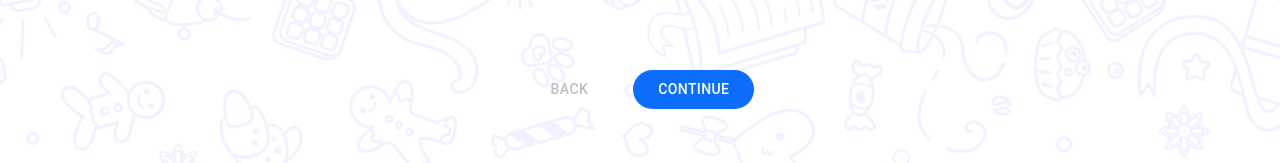
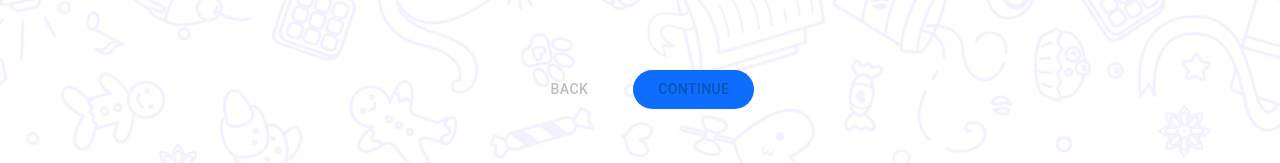
Before and after one commit to OshithRoshantha/Vibez-client, a React (Vite) app: page /Signup in a window 1280 px wide. Shown: the part 617-780 px from the top of the page. Built offline with nearby package versions, Linux system fonts and the light colour scheme.

Commit message:
fix: update condition for enabling continue button in SignupElement to use validation functions

```diff
--- a/src/Components/SignupElement.jsx
+++ b/src/Components/SignupElement.jsx
@@ -57,10 +57,10 @@ export default function SignupElement() {
   };
 
   useEffect(() => {
-    if (!emailError && !fullNameError){
+    if (validateEmail(email) && validateFullName(fullName)) {
       setDisableContinueBtn(false);
     }
-  }, [fullName, email]);
+  }, [fullName,email]);
 
   function editPictureFormHandler() {
     setEditPictureForm(!editPictureForm);
```
